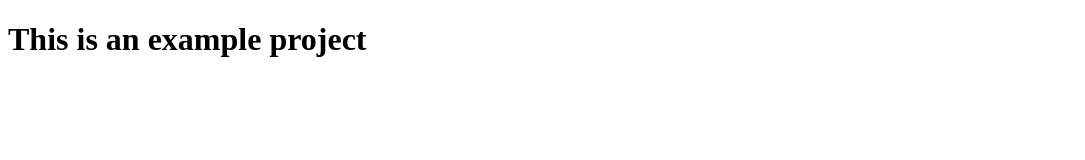
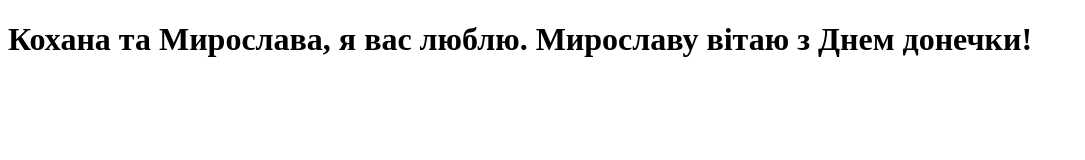
Before and after one commit to vovapod1980/my-first-project, a plain HTML site: page index.html in a window 1280 px wide. Shown: the whole page, without its empty margins (0-1085 px from the left). Drawn offline with Linux system fonts and the light colour scheme.

Commit message:
Update index.html

```diff
--- a/index.html
+++ b/index.html
@@ -6,6 +6,6 @@
     <title>Document</title>
   </head>
   <body>
-    <h1>This is an example project</h1>
+    <h1>Кохана та Мирослава, я вас люблю. Мирославу вітаю з Днем донечки!</h1>
   </body>
 </html>
```
